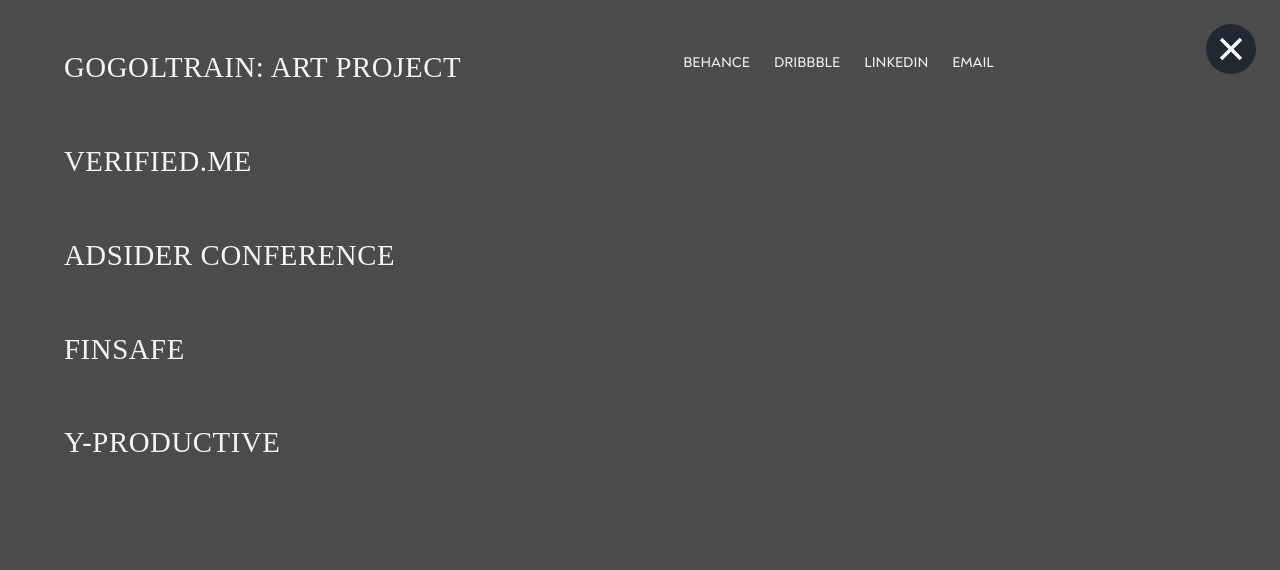
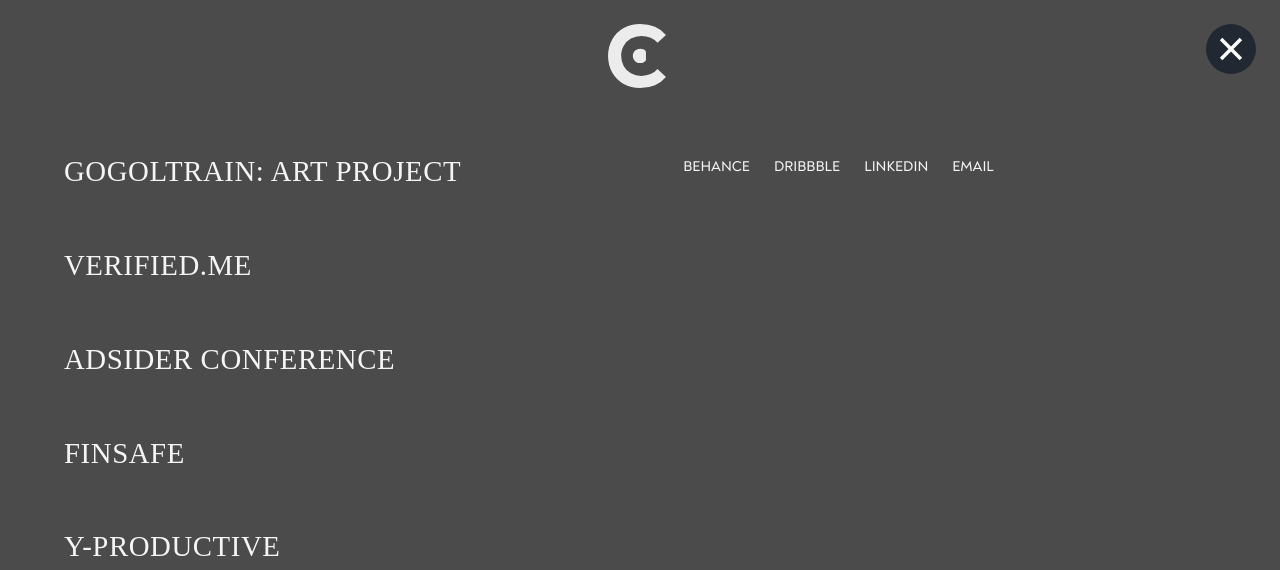
Before and after one commit to EugeneYaroshenko/eugeneyaroshenko.github.io, a plain HTML site: page index.html in a window 1280 px wide. Both pictures are taken after a click on the element 1231 px from the left and 49 px from the top of the page. Shown: the top 570 px of the page. Drawn offline with nearby package versions, Linux system fonts and the light colour scheme; a script that the page names is missing.

Commit message:
updated menu

```diff
--- a/css/my-portfolio-0f8a6f.webflow.css
+++ b/css/my-portfolio-0f8a6f.webflow.css
@@ -254,7 +254,7 @@
 }
 
 .footer-logo.w--current {
-  background-image: url('../images/logo.svg');
+  background-image: url('../images/myLogo-02.svg');
 }
 
 .title-page__image {
@@ -1411,7 +1411,7 @@
   display: none;
   width: 100%;
   height: 100%;
-  padding: 36px 64px 120px;
+  padding: 140px 64px 32px;
   -webkit-box-orient: horizontal;
   -webkit-box-direction: normal;
   -webkit-flex-direction: row;
@@ -1546,6 +1546,31 @@
   padding-left: 2em;
 }
 
+.link-block {
+  position: absolute;
+  left: 0%;
+  top: 16px;
+  right: 0%;
+  bottom: auto;
+  width: 64px;
+  height: 64px;
+  margin-right: auto;
+  margin-left: auto;
+  background-image: url('../images/logo-white-03.svg');
+  background-position: 0px 0px;
+  background-size: contain;
+  background-repeat: no-repeat;
+}
+
+.link-block.w--current {
+  top: 24px;
+  opacity: 0.9;
+}
+
+.link-block.w--current:hover {
+  opacity: 1;
+}
+
 @media screen and (max-width: 991px) {
   .title-page__container {
     padding-right: 12px;
@@ -1621,6 +1646,9 @@
   }
   .wireframes__content {
     top: 9%;
+  }
+  .list-item {
+    margin-bottom: 8px;
   }
 }
 
@@ -1909,7 +1937,7 @@
     padding-left: 8px;
   }
   .menu__content {
-    padding-top: 54px;
+    padding-top: 128px;
     padding-bottom: 54px;
     -webkit-box-orient: vertical;
     -webkit-box-direction: normal;
--- a/index.html
+++ b/index.html
@@ -1,6 +1,6 @@
 <!DOCTYPE html>
 <!--  This site was created in Webflow. http://www.webflow.com  -->
-<!--  Last Published: Mon Jul 27 2020 19:43:13 GMT+0000 (Coordinated Universal Time)  -->
+<!--  Last Published: Tue Jul 28 2020 10:26:11 GMT+0000 (Coordinated Universal Time)  -->
 <html data-wf-page="5ea6e8e8717d556623743c24" data-wf-site="5ea6e8e8717d55255f743c23">
 <head>
   <meta charset="utf-8">
@@ -62,8 +62,7 @@
             </a>
           </li>
         </ul>
-        <div class="title-page__social"><a href="https://www.behance.net/eugeneyaroshenko" target="_blank" class="social-link menu-social">Behance</a><a href="https://dribbble.com/" target="_blank" class="social-link menu-social">Dribbble</a><a href="https://www.linkedin.com/in/eugeneyaroshenko/" target="_blank" class="social-link menu-social">Linkedin</a><a href="mailto:eugeneyaroshenko@gmail.com?subject=Hi%2C%20Eugene!" class="social-link menu-social">email</a></div>
-      </div>
+        <div class="title-page__social"><a href="https://www.behance.net/eugeneyaroshenko" target="_blank" class="social-link menu-social">Behance</a><a href="https://dribbble.com/" target="_blank" class="social-link menu-social">Dribbble</a><a href="https://www.linkedin.com/in/eugeneyaroshenko/" target="_blank" class="social-link menu-social">Linkedin</a><a href="mailto:eugeneyaroshenko@gmail.com?subject=Hi%2C%20Eugene!" class="social-link menu-social">email</a></div><a href="index.html" aria-current="page" class="link-block w-inline-block w--current"></a></div>
     </div>
     <div class="title-page__container">
       <div data-w-id="c876acab-fa36-16cf-eef0-9eead9a58cc3" style="-webkit-transform:translate3d(0, -57PX, 0) scale3d(1, 1, 1) rotateX(0) rotateY(0) rotateZ(0) skew(0, 0);-moz-transform:translate3d(0, -57PX, 0) scale3d(1, 1, 1) rotateX(0) rotateY(0) rotateZ(0) skew(0, 0);-ms-transform:translate3d(0, -57PX, 0) scale3d(1, 1, 1) rotateX(0) rotateY(0) rotateZ(0) skew(0, 0);transform:translate3d(0, -57PX, 0) scale3d(1, 1, 1) rotateX(0) rotateY(0) rotateZ(0) skew(0, 0);opacity:0" class="portfolio-head">
```
Also changed, not shown: adsider-conference.html (+2 -3 lines), blog.html (+1 -1 lines), finsafe.html (+2 -3 lines), gogoltrain.html (+2 -3 lines), gongadze.html (+2 -3 lines), verified-me.html (+2 -3 lines), y-productive.html (+2 -3 lines), images/logo-white-03.svg (added), images/myLogo-02.svg (added).
